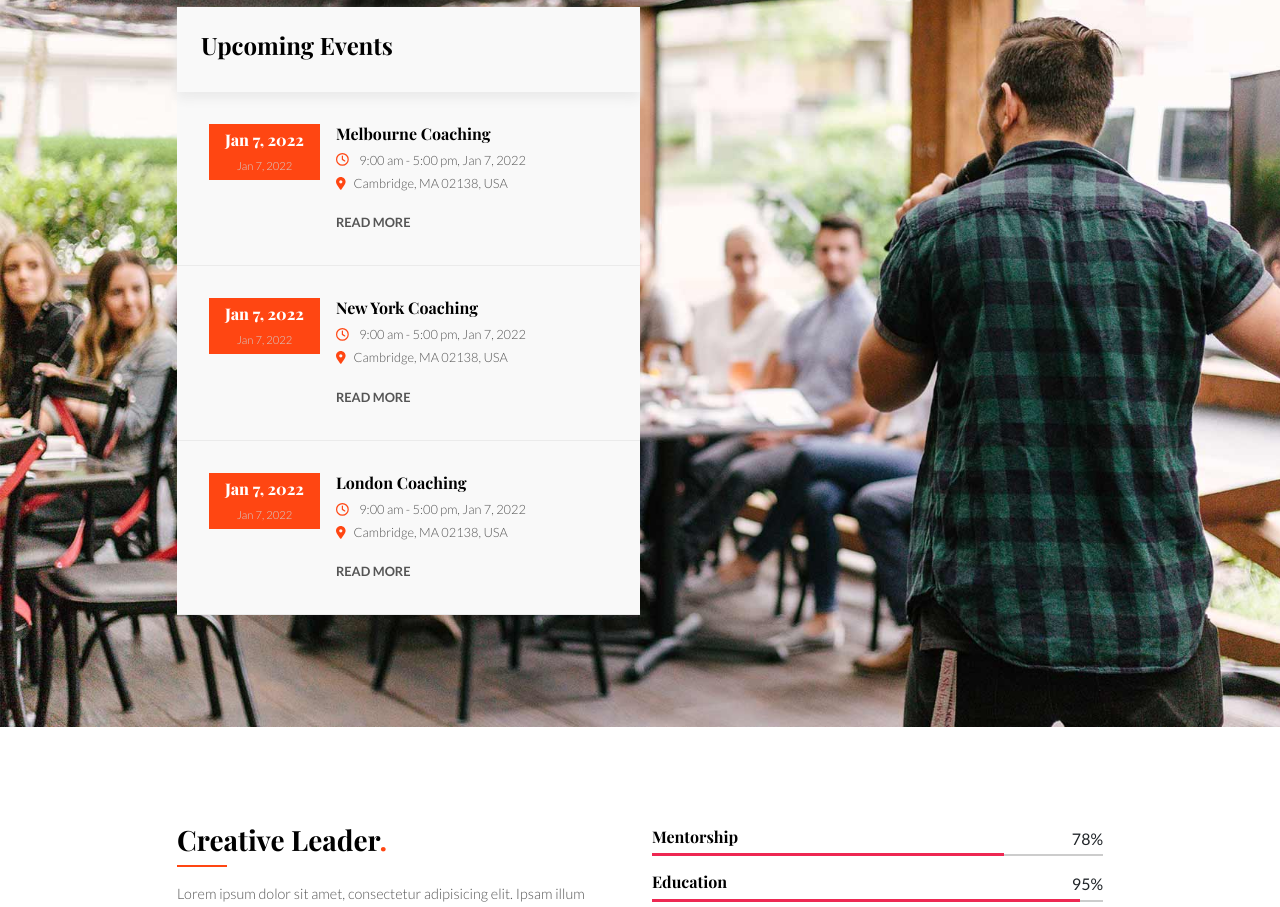
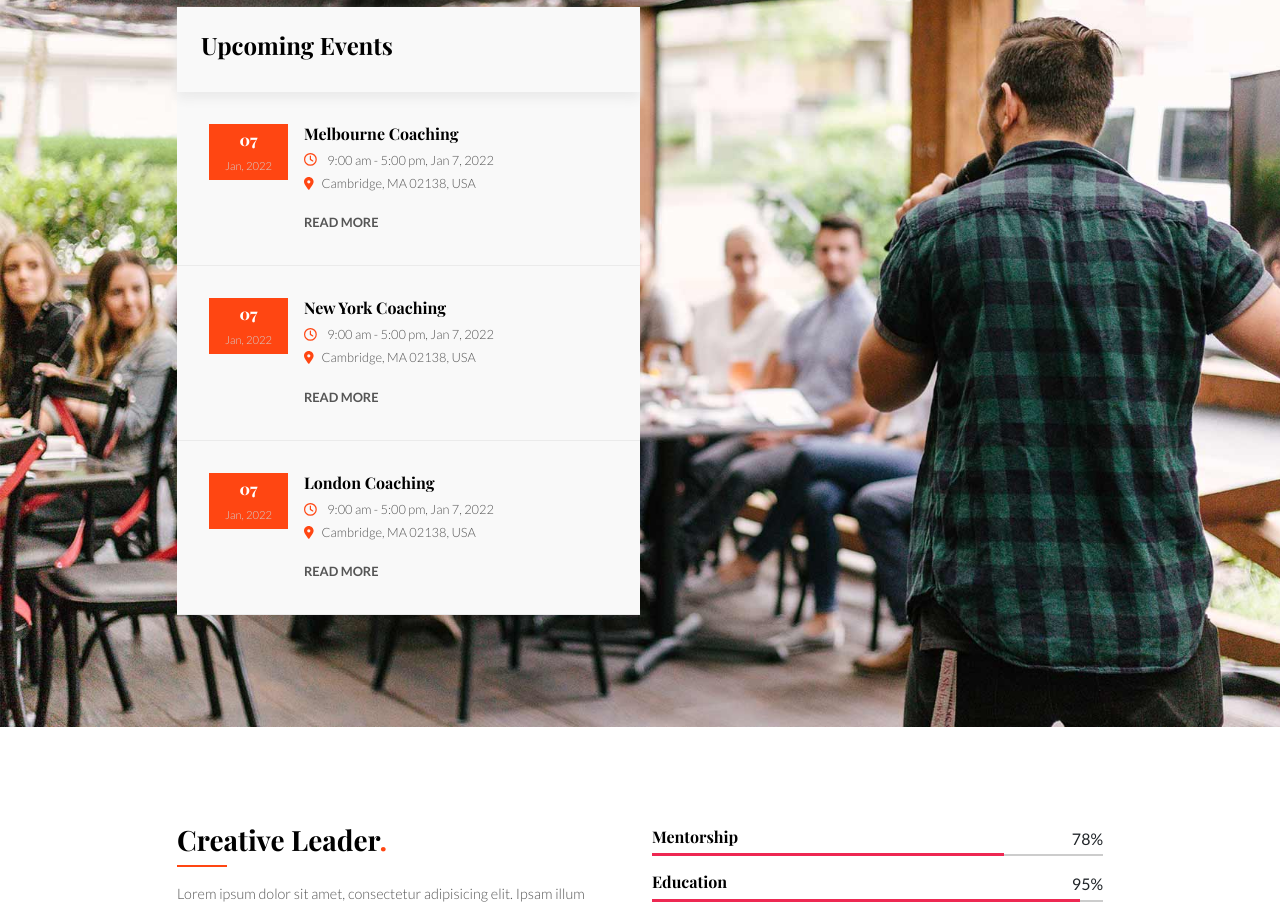
Before and after one commit to Roberto-Larivera/proj-html-vuejs, a Vue app: page / in a window 1280 px wide. Shown: the part 1920-2827 px from the top of the page. Built offline with nearby package versions, Linux system fonts and the light colour scheme.

Commit message:
Aggiunta Funzione Time/Day + Aggiunta Luxon

```diff
--- a/package.json
+++ b/package.json
@@ -16,6 +16,7 @@
     "@fortawesome/vue-fontawesome": "^3.0.3",
     "@popperjs/core": "^2.11.6",
     "bootstrap": "^5.2.3",
+    "luxon": "^3.2.1",
     "vue": "^3.2.45"
   },
   "devDependencies": {
--- a/src/components/Main/MainMiniCard.vue
+++ b/src/components/Main/MainMiniCard.vue
@@ -1,9 +1,11 @@
 <script>
+import  {DateTime}  from 'luxon';
+
 export default {
   name: 'MainMiniCard',
   data() {
     return {
-
+      DateTime,
     }
   },
   props: {
@@ -29,6 +31,20 @@ export default {
     },
 
   },
+  methods: {
+    newDay(element) {
+      const dt = DateTime;
+
+      return dt.fromFormat(element,'LLL d, yyyy').toFormat('dd');
+
+    },
+    newMonth(element) {
+      const dt = DateTime;
+
+      return dt.fromFormat(element, 'LLL d, yyyy').toFormat('LLL, yyyy');
+
+    }
+  },
 
 }
 </script>
@@ -38,8 +54,8 @@ export default {
     <div class="min_card d-flex p-3">
       <div class="min_card-left">
         <div class="date  w-100 text-center p-1 px-3">
-          <div>{{date}}</div>
-          <span>{{date}}</span>
+          <div>{{newDay(date)}}</div>
+          <span>{{newMonth(date)}}</span>
         </div>
       </div>
       <div class="min_card-right ms-3">
--- a/src/components/Main/MainSectionEvents.vue
+++ b/src/components/Main/MainSectionEvents.vue
@@ -1,5 +1,6 @@
 <script>
 import MainMiniCard from './MainMiniCard.vue'
+
 export default {
   name: 'MainSectionEvents',
   components: {
@@ -31,6 +32,11 @@ export default {
         },
       ]
     }
+  },
+  methods: {
+  },
+  computed: {
+
   }
 
 }
--- a/src/main.js
+++ b/src/main.js
@@ -1,5 +1,7 @@
 import { createApp } from 'vue'
 import App from './App.vue'
+
+
 
 /* import the fontawesome core */
 import { library } from '@fortawesome/fontawesome-svg-core'
```
Also changed, not shown: 1 other file (tests, documents, lock files or other folders).
